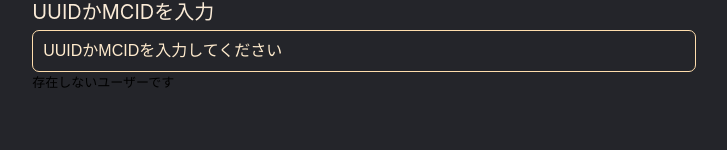
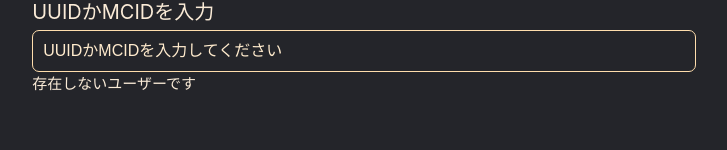
Before and after one commit to forest611/Man10Bank, a React (Create React App) app in the folder front-end/: page /estate in a window 1280 px wide. Shown: the part 150-300 px from the top of the page, without its empty margins (276-1003 px from the left). Built offline with nearby package versions, Linux system fonts and the light colour scheme; no server answers.

Commit message:
ちょっと修正

```diff
--- a/front-end/src/components/EstatePage.tsx
+++ b/front-end/src/components/EstatePage.tsx
@@ -47,7 +47,7 @@ const EstatePage : React.FC = () => {
                     }}
                     placeholder="UUIDかMCIDを入力してください"
                 />
-                <pre>{showResult()}</pre>
+                <p>{showResult()}</p>
             </div>
         </div>
     );
```
